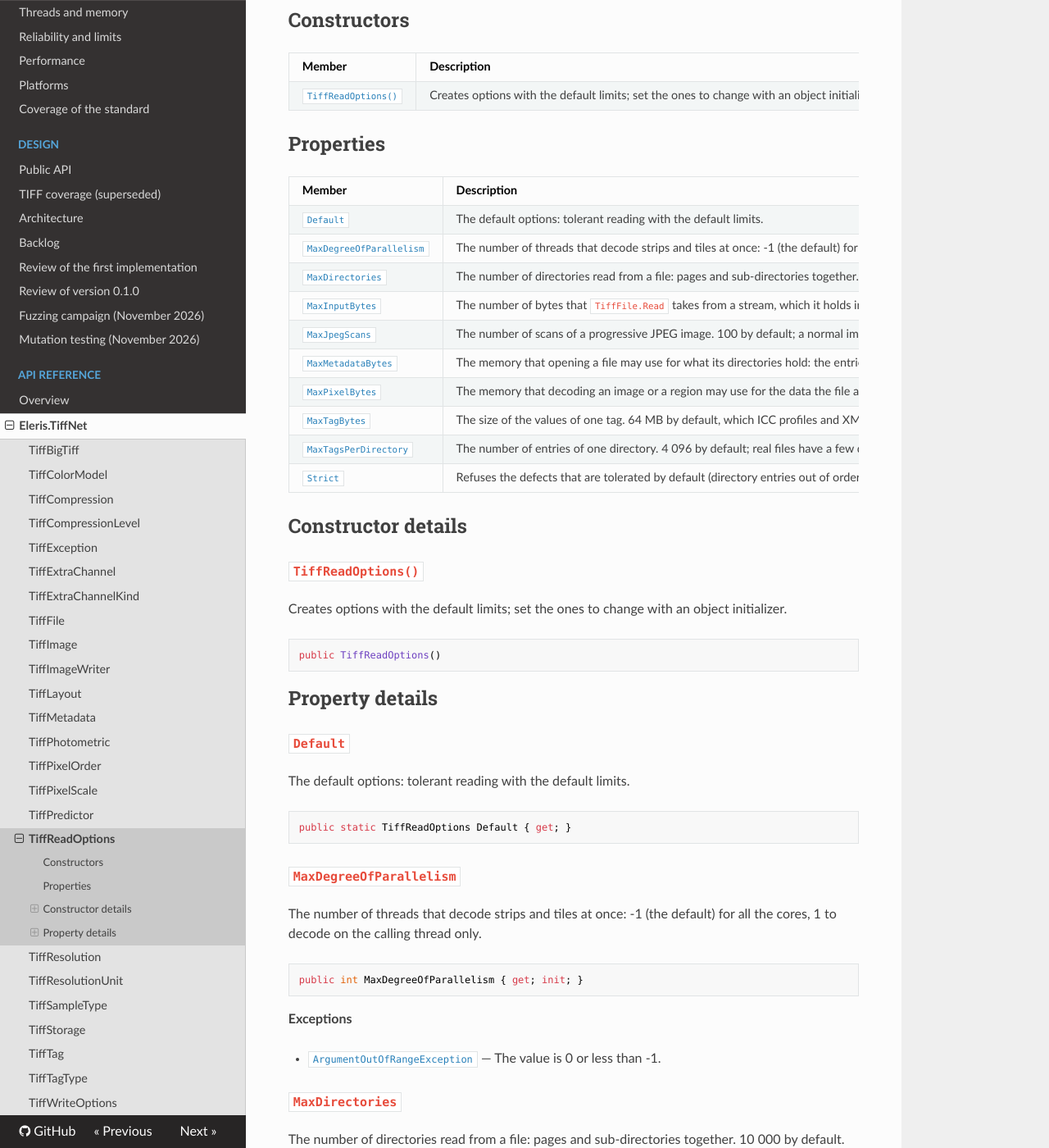
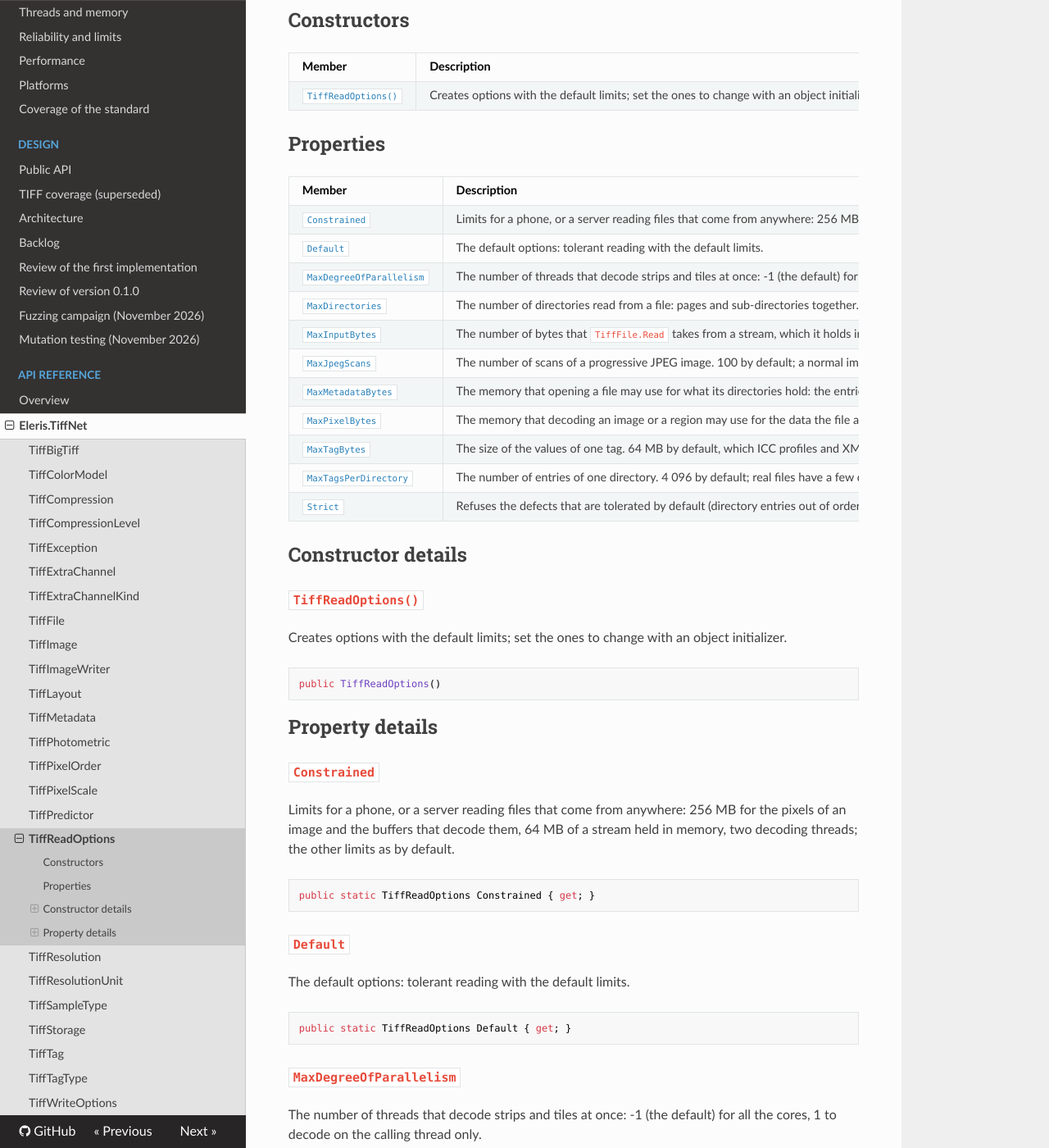
Before and after one commit to sputier/tiff-net, an MkDocs documentation site: the page built from docs/api/Eleris.TiffNet.TiffReadOptions.md, in a window 1280 px wide and 1400 px high, scrolled down 623 px. Shown: the whole window at 82% size. Built offline with MkDocs 1.6.1, drawn with Linux system fonts in a browser that asks for light colours; nearby versions of some CDN libraries.

Commit message:
Give phones and servers their limits
TiffReadOptions.Constrained: 256 MB of pixels and decoding buffers, 64 MB of a stream held in memory, two decoding threads, the other limits as by default. The reliability page and the guide use it.

Closes #90

````diff
--- a/docs/api/Eleris.TiffNet.TiffReadOptions.md
+++ b/docs/api/Eleris.TiffNet.TiffReadOptions.md
@@ -26,6 +26,7 @@ Change a limit with a `with` expression: `TiffReadOptions.Default with { MaxPixe
 
 | Member | Description |
 | --- | --- |
+| [`Constrained`](#eleris-tiffnet-tiffreadoptions-constrained) | Limits for a phone, or a server reading files that come from anywhere: 256 MB for the pixels of an image and the buffers that decode them, 64 MB of a stream held in memory, two decoding threads; the other limits as by default. |
 | [`Default`](#eleris-tiffnet-tiffreadoptions-default) | The default options: tolerant reading with the default limits. |
 | [`MaxDegreeOfParallelism`](#eleris-tiffnet-tiffreadoptions-maxdegreeofparallelism) | The number of threads that decode strips and tiles at once: -1 (the default) for all the cores, 1 to decode on the calling thread only. |
 | [`MaxDirectories`](#eleris-tiffnet-tiffreadoptions-maxdirectories) | The number of directories read from a file: pages and sub-directories together. 10 000 by default. |
@@ -49,6 +50,15 @@ public TiffReadOptions()
 ```
 
 ## Property details
+
+<a id="eleris-tiffnet-tiffreadoptions-constrained"></a>
+### `Constrained`
+
+Limits for a phone, or a server reading files that come from anywhere: 256 MB for the pixels of an image and the buffers that decode them, 64 MB of a stream held in memory, two decoding threads; the other limits as by default.
+
+```csharp
+public static TiffReadOptions Constrained { get; }
+```
 
 <a id="eleris-tiffnet-tiffreadoptions-default"></a>
 ### `Default`
````
Also changed, not shown: docs/reliability.md (+5 -2 lines), docs/threads.md (+1 -1 lines), 4 other files.
